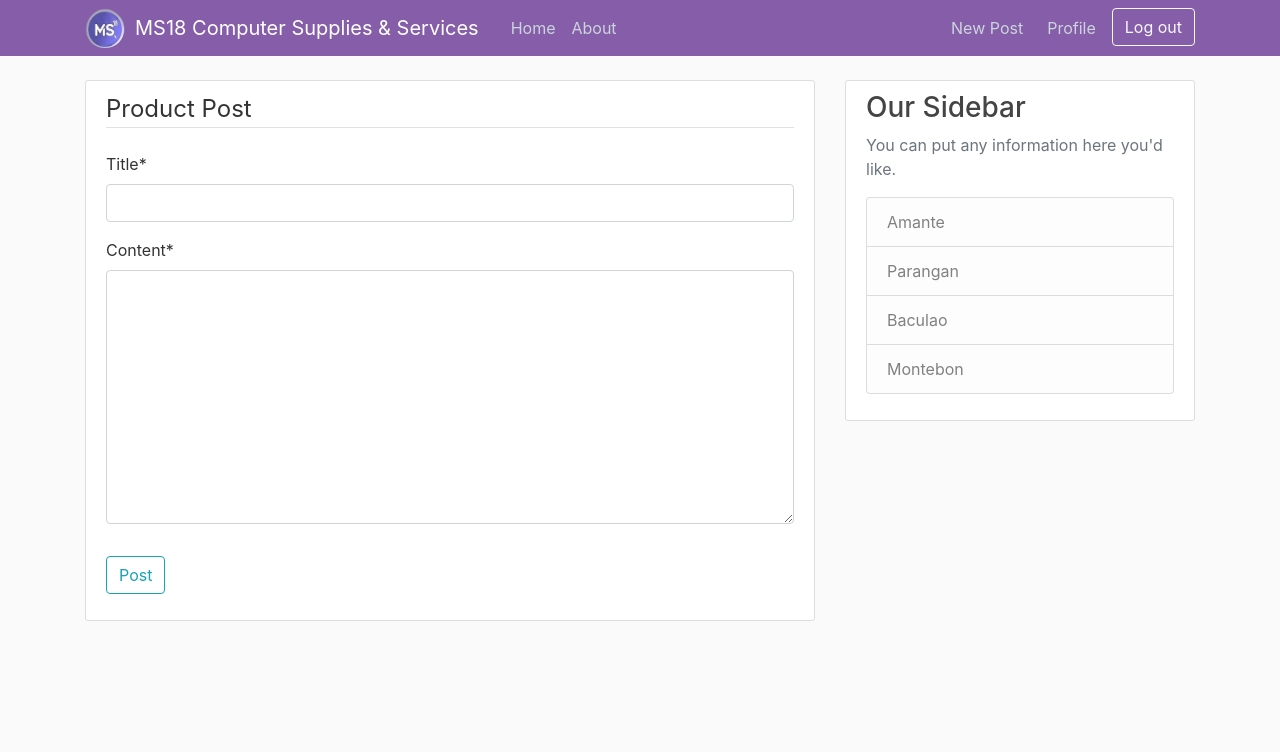
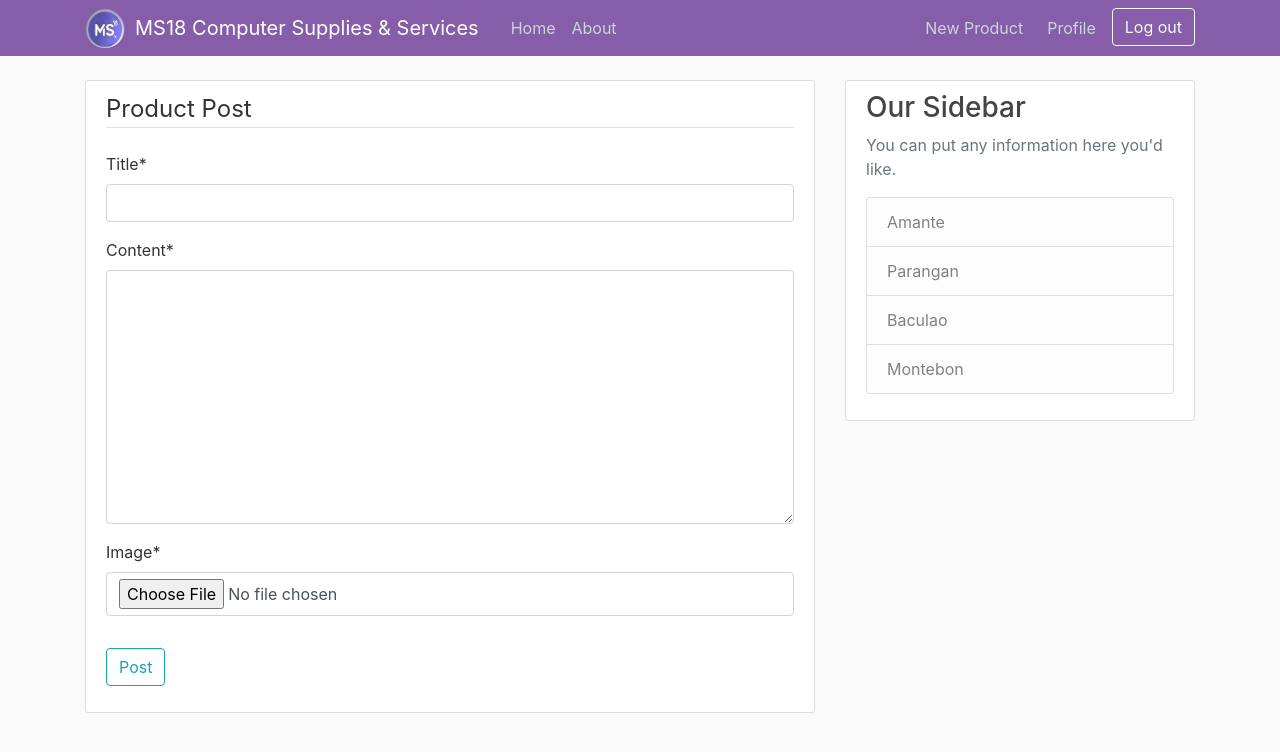
Before and after one commit to manuelamanetjr/django_project, a Django app: page /post/new/ in a window 1280 px wide. Shown: the top 752 px of the page. Run offline with Django 5.2, Linux system fonts and the light colour scheme; a user stored in the database is signed in; parts of the project's set-up code (start-up, migrations or seed data) failed here and were passed over; some libraries are stand-ins or nearby versions.

Commit message:
add picture products

```diff
--- a/Environment/django_env/django_project-main/ms18/models.py
+++ b/Environment/django_env/django_project-main/ms18/models.py
@@ -2,15 +2,27 @@ from django.db import models
 from django.utils import timezone
 from django.contrib.auth.models import User
 from django.urls import reverse
+from PIL import Image
 
 class Product(models.Model):
     title = models.CharField(max_length=100)
     content = models. TextField()
     date_posted = models.DateTimeField(default = timezone.now)
     author = models.ForeignKey(User, on_delete=models.CASCADE)
+    image = models.ImageField(default='default.jpg', upload_to='product_pics')
 
     def __str__(self):
         return self.title
 
+    def save(self, *args, **kwargs):
+        super().save(*args, **kwargs)
+
+        img = Image.open(self.image.path)
+
+        if img.height > 300 or img.width > 300:
+            output_size = (300, 300)
+            img.thumbnail(output_size)
+            img.save(self.image.path)
+
     def get_absolute_url(self):
         return reverse("product-detail", kwargs={"pk": self.pk})
--- a/Environment/django_env/django_project-main/ms18/templates/ms18/base.html
+++ b/Environment/django_env/django_project-main/ms18/templates/ms18/base.html
@@ -61,7 +61,7 @@
               <div class="navbar-nav ml-auto"> <!-- Adjusted class: ml-auto -->
                 {% if user.is_authenticated %}
                   <div class="nav-item mr-2"> <!-- Added class: mr-2 -->
-                    <a class="nav-link" href="{% url 'product-create' %}">New Post</a>
+                    <a class="nav-link" href="{% url 'product-create' %}">New Product</a>
                   </div>
                   <div class="nav-item mr-2"> <!-- Added class: mr-2 -->
                     <a class="nav-link" href="{% url 'profile' %}">Profile</a>
--- a/Environment/django_env/django_project-main/ms18/templates/ms18/home.html
+++ b/Environment/django_env/django_project-main/ms18/templates/ms18/home.html
@@ -2,7 +2,6 @@
 {% block content %}
     {% for post in posts %}
         <article class="media content-section">
-            <img class="rounded-circle article-img" src="{{ post.author.profile.image.url }}">
             <div class="media-body">
                 <div class="article-metadata">
                     <a class="mr-2" href="#">{{ post.author }}</a>
@@ -10,6 +9,7 @@
                 </div>
                 <h2><a class="article-title" href="{% url 'product-detail' post.id %}">{{ post.title }}</a></h2>
                 <p class="article-content">{{ post.content }}</p>
+                <img class="article-img" src="{{ post.image.url }}">
             </div>
         </article>
     {% endfor %}
--- a/Environment/django_env/django_project-main/ms18/templates/ms18/product_detail.html
+++ b/Environment/django_env/django_project-main/ms18/templates/ms18/product_detail.html
@@ -15,6 +15,8 @@
                 </div>
                 <h2 class="article-title">{{ object.title }}</h2>
                 <p class="article-content">{{ object.content }}</p>
+                <img src="{{ object.image.url }}">
+
             </div>
         </article>
 {% endblock content %}
--- a/Environment/django_env/django_project-main/ms18/templates/ms18/product_form.html
+++ b/Environment/django_env/django_project-main/ms18/templates/ms18/product_form.html
@@ -2,7 +2,7 @@
 {% load crispy_forms_tags %}
 {% block content %}
     <div class="content-section">
-        <form method="POST">
+        <form method="POST" enctype="multipart/form-data">
             {% csrf_token %}
             <fieldset class="form-group">
                 <legend class="border-bottom mb-4 ">Product Post</legend>
--- a/Environment/django_env/django_project-main/ms18/views.py
+++ b/Environment/django_env/django_project-main/ms18/views.py
@@ -21,17 +21,25 @@ class ProductListView(ListView):
 class ProductDetailView(DetailView):
     model = Product
 
+
 class ProductCreateView(LoginRequiredMixin, CreateView):
     model = Product
-    fields = ['title', 'content']
+    fields = ['title', 'content', 'image']
 
     def form_valid(self, form):
         form.instance.author = self.request.user
         return super().form_valid(form)
 
+    def test_func(self):
+        product = self.get_object()
+        if self.request.user == product.author:
+            return True
+        return False
+
+
 class ProductUpdateView(LoginRequiredMixin, UserPassesTestMixin, UpdateView):
     model = Product
-    fields = ['title', 'content']
+    fields = ['title', 'content', 'image']
 
     def form_valid(self, form):
         form.instance.author = self.request.user
```
Also changed, not shown: Environment/django_env/django_project-main/db.sqlite3, Environment/django_env/django_project-main/media/product_pics/keycaps.jpg (added), Environment/django_env/django_project-main/media/product_pics/monitor.jpg (added), Environment/django_env/django_project-main/media/product_pics/monitor1.jpg (added), Environment/django_env/django_project-main/media/profile_pics/L_s_layout.jpg (added), Environment/django_env/django_project-main/media/profile_pics/default.jpg (added), Environment/django_env/django_project-main/media/profile_pics/yujinyujin.jpg (added), Environment/django_env/django_project-main/ms18/migrations/0002_product_image.py (added).
